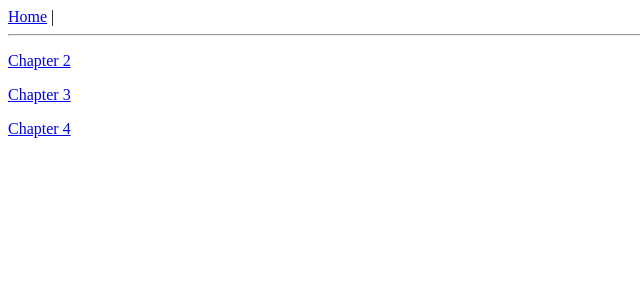
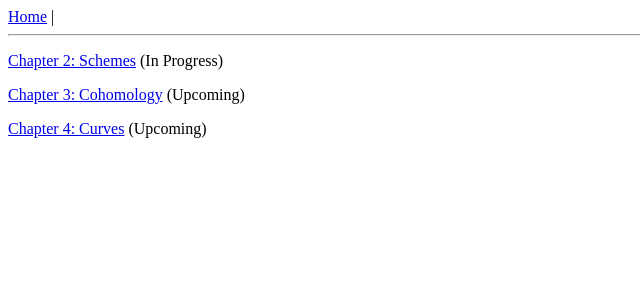
Before and after one commit to justinli1128/jiahaoliAcademicWebsite, a Jekyll site: the page built from AlgGeoPractice/HomePage.md, in a window 1280 px wide. Shown: the top 300 px of the page, without its empty margins (0-640 px from the left). Built offline with Jekyll 4.4.1, drawn with Linux system fonts in a browser that asks for light colours.

Commit message:
Update chapter titles and statuses in HomePage.md

```diff
--- a/AlgGeoPractice/HomePage.md
+++ b/AlgGeoPractice/HomePage.md
@@ -3,8 +3,8 @@ layout: default
 title: Practices in of _Algebraic Geometry_ by R. Hartshorne (updating)
 ---
 
-[Chapter 2](#jiahaoliAcademicWebsite/AlgGeoPractice.md/)
+[Chapter 2: Schemes](#jiahaoliAcademicWebsite/AlgGeoPractice.md/) (In Progress)
 
-[Chapter 3](#AlgGeoChapter3.md)
+[Chapter 3: Cohomology](#AlgGeoChapter3.md) (Upcoming)
 
-[Chapter 4](#AlgGeoChapter4.md)
+[Chapter 4: Curves](#AlgGeoChapter4.md) (Upcoming)
```
